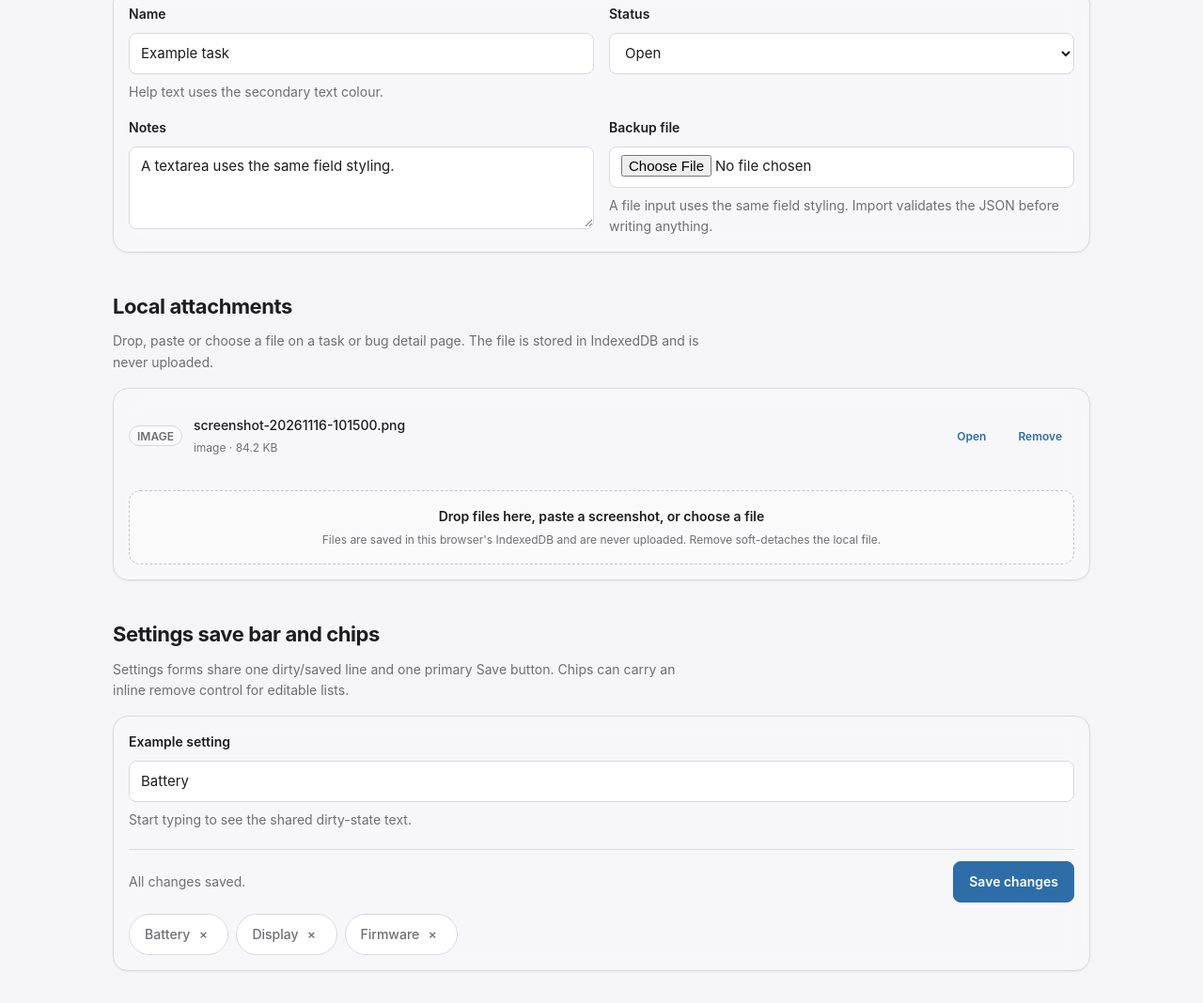
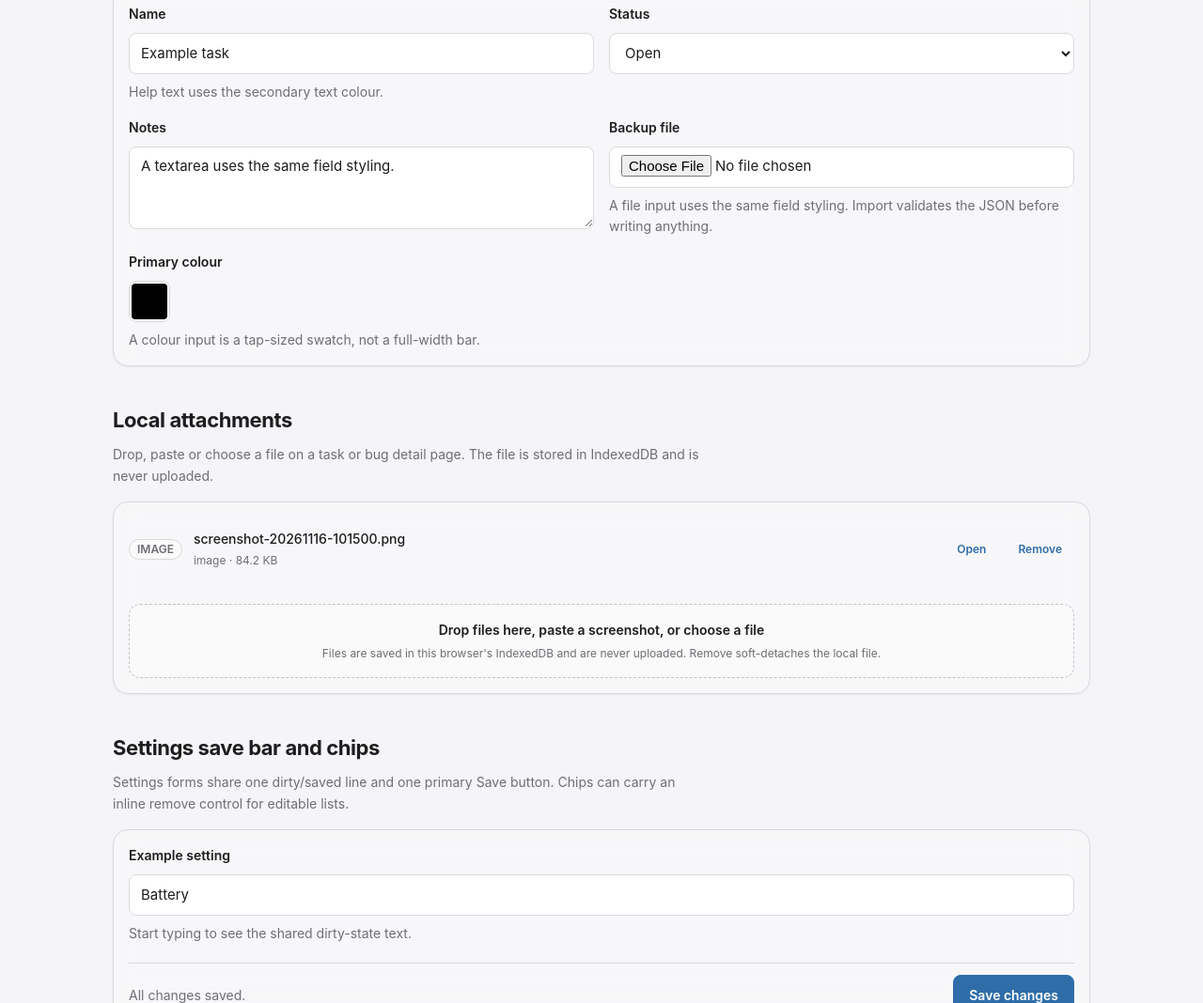
Before and after one commit to Amara-gif/HelloAmara, a website with bundled scripts: page styleguide.html in a window 1280 px wide. Shown: the part 6467-7535 px from the top of the page at 94% size. Built offline with nearby package versions, Linux system fonts and the light colour scheme.

Commit message:
Task 109: Style the colour input as a swatch, not a full-width bar
Implemented via DeepSeek Harness; reviewed by Cursor CLI.

```diff
--- a/assets/css/components.css
+++ b/assets/css/components.css
@@ -1099,6 +1099,40 @@ code {
 .field textarea:focus-visible {
   outline: 2px solid var(--color-focus);
   outline-offset: 1px;
+}
+
+/* A colour input is a swatch, not a text field. The extra selector outranks
+   .field input so the tap-sized square wins over the generic width: 100%. */
+.field input[type="color"] {
+  width: var(--tap-size);
+  height: var(--tap-size);
+  min-height: var(--tap-size);
+  padding: calc(var(--space-1) / 2);
+  border: var(--border-width) solid var(--color-divider);
+  border-radius: var(--radius-sm);
+  background: var(--color-surface);
+  cursor: pointer;
+  -webkit-appearance: none;
+  appearance: none;
+}
+
+.field input[type="color"]::-webkit-color-swatch-wrapper {
+  padding: 0;
+}
+
+.field input[type="color"]::-webkit-color-swatch {
+  border: 0;
+  border-radius: calc(var(--radius-sm) - var(--space-1));
+}
+
+.field input[type="color"]::-moz-color-swatch {
+  border: 0;
+  border-radius: calc(var(--radius-sm) - var(--space-1));
+}
+
+.field input[type="color"]:focus-visible {
+  outline: calc(var(--border-width) * 2) solid var(--color-focus);
+  outline-offset: var(--space-1);
 }
 
 .field-help {
--- a/styleguide.html
+++ b/styleguide.html
@@ -257,6 +257,11 @@
                 <label for="sg-backup">Backup file</label>
                 <input id="sg-backup" type="file" accept="application/json,.json" />
                 <p class="field-help">A file input uses the same field styling. Import validates the JSON before writing anything.</p>
+              </div>
+              <div class="field">
+                <label for="sg-colour">Primary colour</label>
+                <input id="sg-colour" type="color" />
+                <p class="field-help">A colour input is a tap-sized swatch, not a full-width bar.</p>
               </div>
             </div>
           </div>
```
Also changed, not shown: tests/color-input-style.test.js (added, +62 -0 lines).
